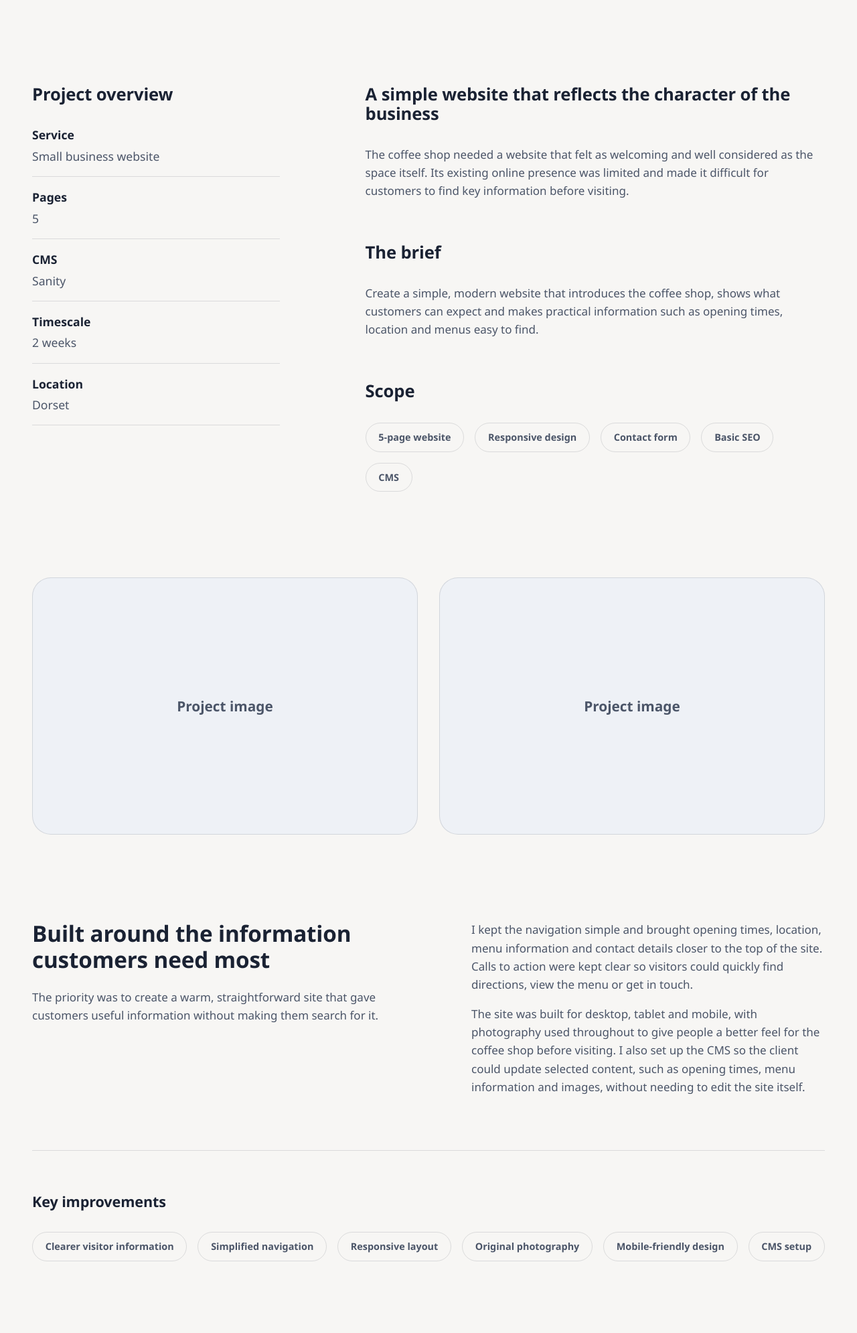
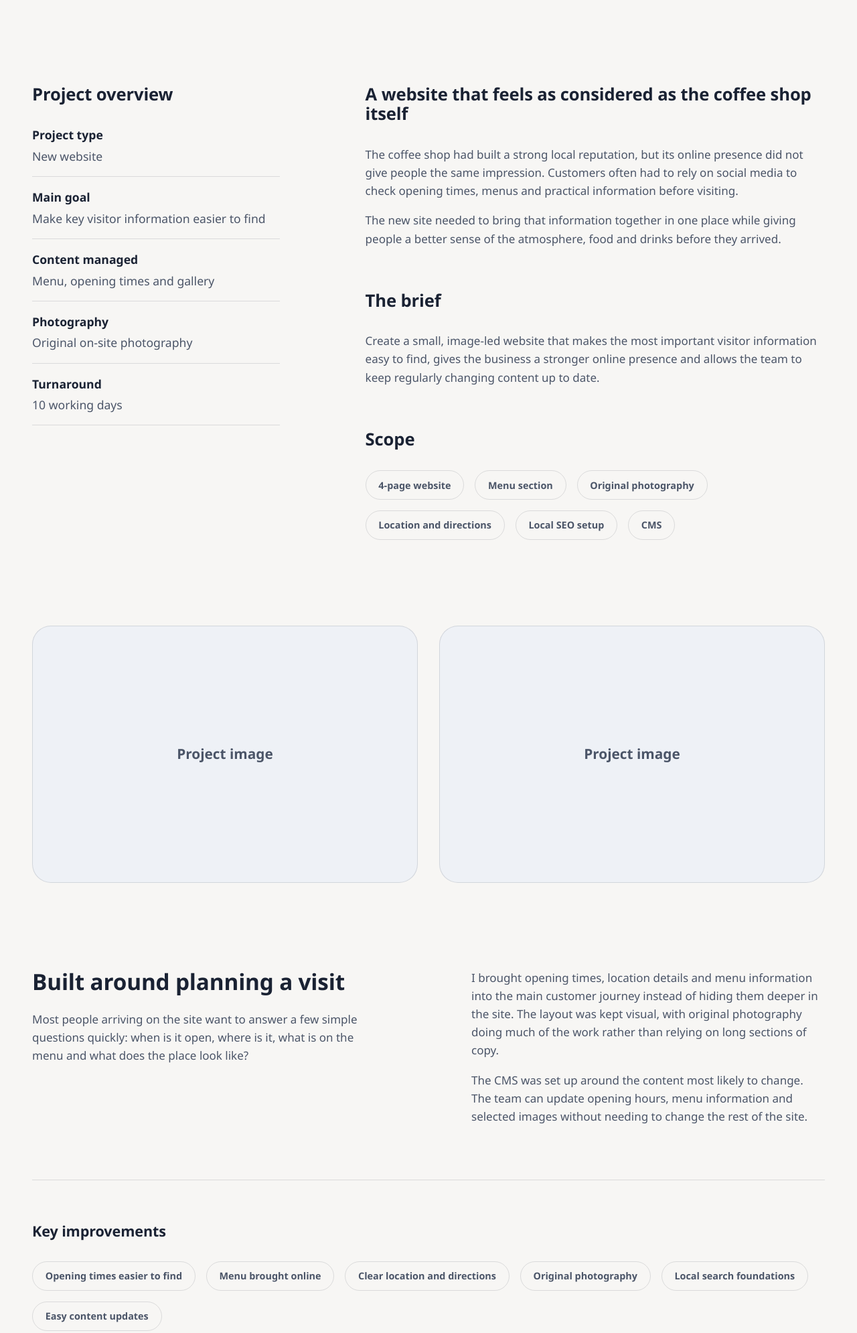
Before and after one commit to LouisTucker31/louis-tucker-digital, a plain HTML site: page case-studies/local-coffee-shop/index.html in a window 1280 px wide. Shown: the part 1100-3090 px from the top of the page at 67% size. Drawn offline with Linux system fonts and the light colour scheme.

Commit message:
Rework coffee shop case study copy for a distinct visitor-focused angle
Swap the overview facts, brief, approach and stats to focus on visit
planning (opening times, menu, location, photography) rather than mirroring
the plumbing case study's enquiries/navigation framing, and use factual
project deliverables instead of outcome metrics for the results section.

Co-Authored-By: Claude Sonnet 5 <noreply@anthropic.com>

```diff
--- a/case-studies/local-coffee-shop/index.html
+++ b/case-studies/local-coffee-shop/index.html
@@ -85,41 +85,43 @@
             <h2>Project overview</h2>
             <dl class="case-study-facts">
               <div class="case-study-fact">
-                <dt>Service</dt>
-                <dd>Small business website</dd>
+                <dt>Project type</dt>
+                <dd>New website</dd>
               </div>
               <div class="case-study-fact">
-                <dt>Pages</dt>
-                <dd>5</dd>
+                <dt>Main goal</dt>
+                <dd>Make key visitor information easier to find</dd>
               </div>
               <div class="case-study-fact">
-                <dt>CMS</dt>
-                <dd>Sanity</dd>
+                <dt>Content managed</dt>
+                <dd>Menu, opening times and gallery</dd>
               </div>
               <div class="case-study-fact">
-                <dt>Timescale</dt>
-                <dd>2 weeks</dd>
+                <dt>Photography</dt>
+                <dd>Original on-site photography</dd>
               </div>
               <div class="case-study-fact">
-                <dt>Location</dt>
-                <dd>Dorset</dd>
+                <dt>Turnaround</dt>
+                <dd>10 working days</dd>
               </div>
             </dl>
           </div>
 
           <div>
-            <h2>A simple website that reflects the character of the business</h2>
-            <p>The coffee shop needed a website that felt as welcoming and well considered as the space itself. Its existing online presence was limited and made it difficult for customers to find key information before visiting.</p>
+            <h2>A website that feels as considered as the coffee shop itself</h2>
+            <p>The coffee shop had built a strong local reputation, but its online presence did not give people the same impression. Customers often had to rely on social media to check opening times, menus and practical information before visiting.</p>
+            <p>The new site needed to bring that information together in one place while giving people a better sense of the atmosphere, food and drinks before they arrived.</p>
 
             <h2>The brief</h2>
-            <p>Create a simple, modern website that introduces the coffee shop, shows what customers can expect and makes practical information such as opening times, location and menus easy to find.</p>
+            <p>Create a small, image-led website that makes the most important visitor information easy to find, gives the business a stronger online presence and allows the team to keep regularly changing content up to date.</p>
 
             <h2>Scope</h2>
             <div class="case-study-scope showcase-tabs">
-              <span class="showcase-tab">5-page website</span>
-              <span class="showcase-tab">Responsive design</span>
-              <span class="showcase-tab">Contact form</span>
-              <span class="showcase-tab">Basic SEO</span>
+              <span class="showcase-tab">4-page website</span>
+              <span class="showcase-tab">Menu section</span>
+              <span class="showcase-tab">Original photography</span>
+              <span class="showcase-tab">Location and directions</span>
+              <span class="showcase-tab">Local SEO setup</span>
               <span class="showcase-tab">CMS</span>
             </div>
           </div>
@@ -136,25 +138,25 @@
 
         <div class="case-study-approach">
           <div>
-            <h2>Built around the information customers need most</h2>
-            <p>The priority was to create a warm, straightforward site that gave customers useful information without making them search for it.</p>
+            <h2>Built around planning a visit</h2>
+            <p>Most people arriving on the site want to answer a few simple questions quickly: when is it open, where is it, what is on the menu and what does the place look like?</p>
           </div>
 
           <div>
-            <p>I kept the navigation simple and brought opening times, location, menu information and contact details closer to the top of the site. Calls to action were kept clear so visitors could quickly find directions, view the menu or get in touch.</p>
-            <p>The site was built for desktop, tablet and mobile, with photography used throughout to give people a better feel for the coffee shop before visiting. I also set up the CMS so the client could update selected content, such as opening times, menu information and images, without needing to edit the site itself.</p>
+            <p>I brought opening times, location details and menu information into the main customer journey instead of hiding them deeper in the site. The layout was kept visual, with original photography doing much of the work rather than relying on long sections of copy.</p>
+            <p>The CMS was set up around the content most likely to change. The team can update opening hours, menu information and selected images without needing to change the rest of the site.</p>
           </div>
         </div>
 
         <div class="case-study-improvements">
           <h2>Key improvements</h2>
           <div class="showcase-tabs">
-            <span class="showcase-tab">Clearer visitor information</span>
-            <span class="showcase-tab">Simplified navigation</span>
-            <span class="showcase-tab">Responsive layout</span>
+            <span class="showcase-tab">Opening times easier to find</span>
+            <span class="showcase-tab">Menu brought online</span>
+            <span class="showcase-tab">Clear location and directions</span>
             <span class="showcase-tab">Original photography</span>
-            <span class="showcase-tab">Mobile-friendly design</span>
-            <span class="showcase-tab">CMS setup</span>
+            <span class="showcase-tab">Local search foundations</span>
+            <span class="showcase-tab">Easy content updates</span>
           </div>
         </div>
 
@@ -164,22 +166,22 @@
 
         <div class="case-study-results">
           <div class="case-study-result">
-            <span class="case-study-result-figure">+28%</span>
-            <span class="case-study-result-label">Increase in website visits</span>
+            <span class="case-study-result-figure">4</span>
+            <span class="case-study-result-label">Core pages</span>
           </div>
           <div class="case-study-result">
-            <span class="case-study-result-figure">100%</span>
-            <span class="case-study-result-label">Accessibility score</span>
+            <span class="case-study-result-figure">3</span>
+            <span class="case-study-result-label">Editable content areas</span>
           </div>
           <div class="case-study-result">
-            <span class="case-study-result-figure">94</span>
-            <span class="case-study-result-label">Performance score</span>
+            <span class="case-study-result-figure">24</span>
+            <span class="case-study-result-label">Original photographs used</span>
           </div>
         </div>
 
         <div class="cta-section">
           <h2>Start a similar project</h2>
-          <p>If your business needs a simple website that is easy to use and reflects what you offer, tell me a little about your project.</p>
+          <p>If your business relies on people visiting in person, I can help make sure your website gives them the information they need before they arrive.</p>
           <a class="btn btn-primary" href="../../contact/">Tell me about your project</a>
         </div>
       </div>
```
